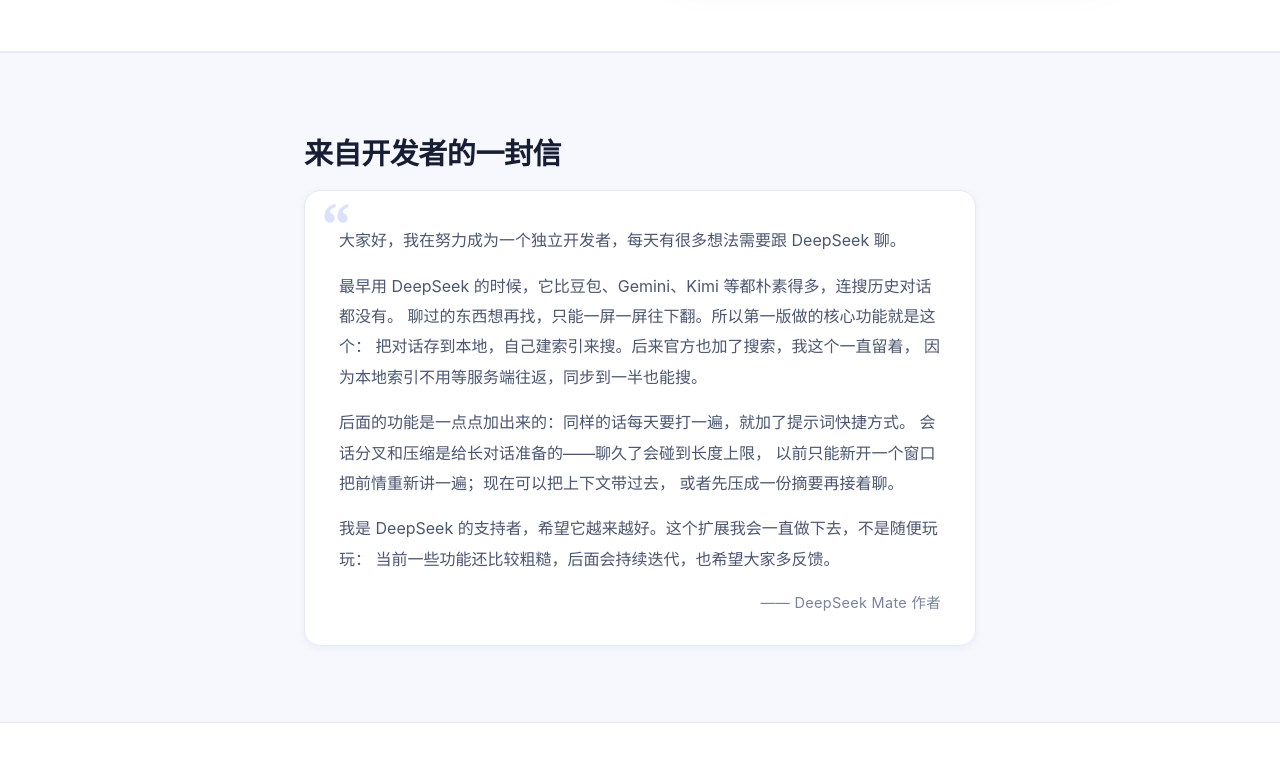
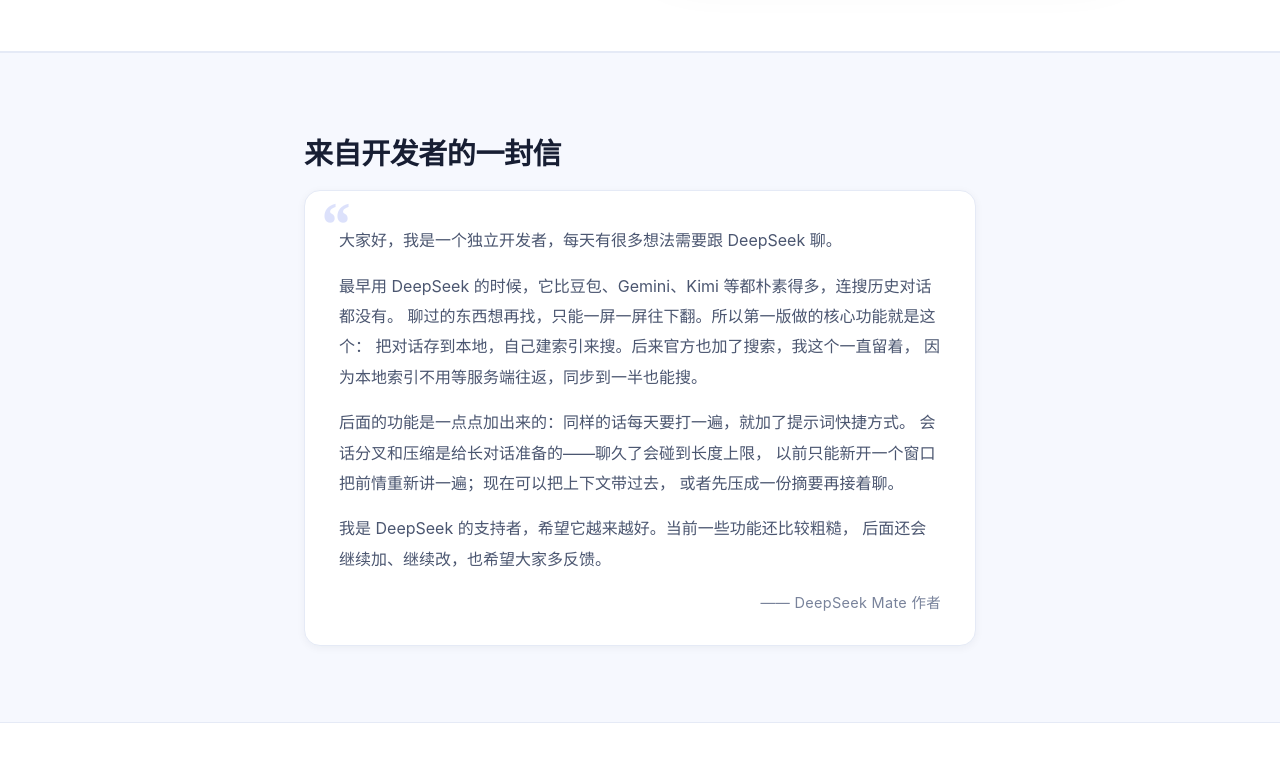
Before and after one commit to Smithermin/deepseek-mate, a plain HTML site: page index.html in a window 1280 px wide. Shown: the part 540-1302 px from the top of the page. Drawn offline with Linux system fonts and the light colour scheme.

Commit message:
站点：开发者信定稿（开头直说独立开发者；去掉口号式表述）
- 开头：我在努力成为一个独立开发者 → 我是一个独立开发者
- 去掉「会一直做下去，不是随便玩玩」这类直白表态，改成「后面还会继续加、继续改」——用后续动作体现持续投入

```diff
--- a/index.html
+++ b/index.html
@@ -79,7 +79,7 @@
 
       <article class="letter">
         <div class="letter-body">
-          <p>大家好，我在努力成为一个独立开发者，每天有很多想法需要跟 DeepSeek 聊。</p>
+          <p>大家好，我是一个独立开发者，每天有很多想法需要跟 DeepSeek 聊。</p>
           <p>
             最早用 DeepSeek 的时候，它比豆包、Gemini、Kimi 等都朴素得多，连搜历史对话都没有。
             聊过的东西想再找，只能一屏一屏往下翻。所以第一版做的核心功能就是这个：
@@ -93,8 +93,8 @@
             或者先压成一份摘要再接着聊。
           </p>
           <p>
-            我是 DeepSeek 的支持者，希望它越来越好。这个扩展我会一直做下去，不是随便玩玩：
-            当前一些功能还比较粗糙，后面会持续迭代，也希望大家多反馈。
+            我是 DeepSeek 的支持者，希望它越来越好。当前一些功能还比较粗糙，
+            后面还会继续加、继续改，也希望大家多反馈。
           </p>
           <p class="letter-sign">—— DeepSeek Mate 作者</p>
         </div>
```
